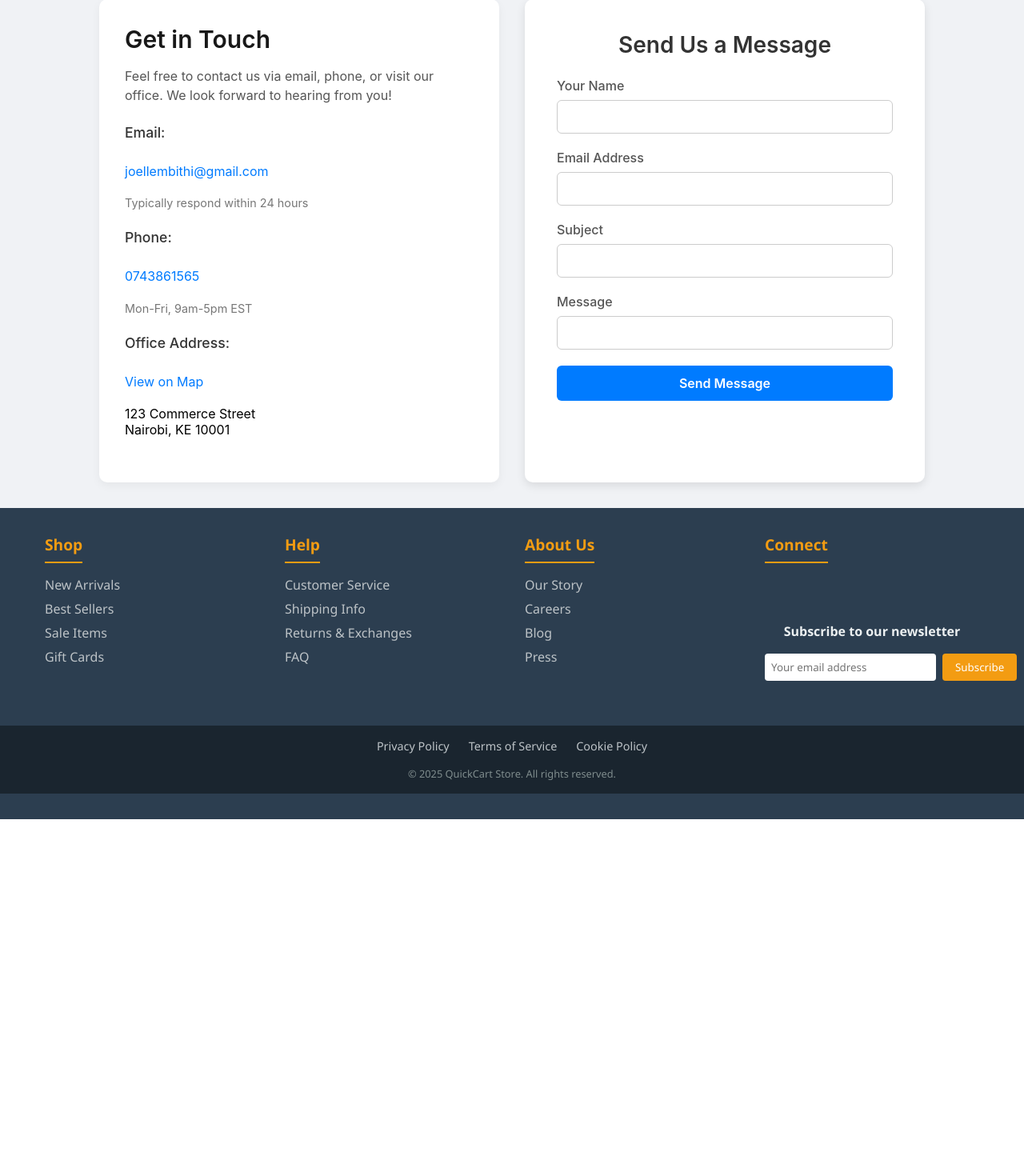
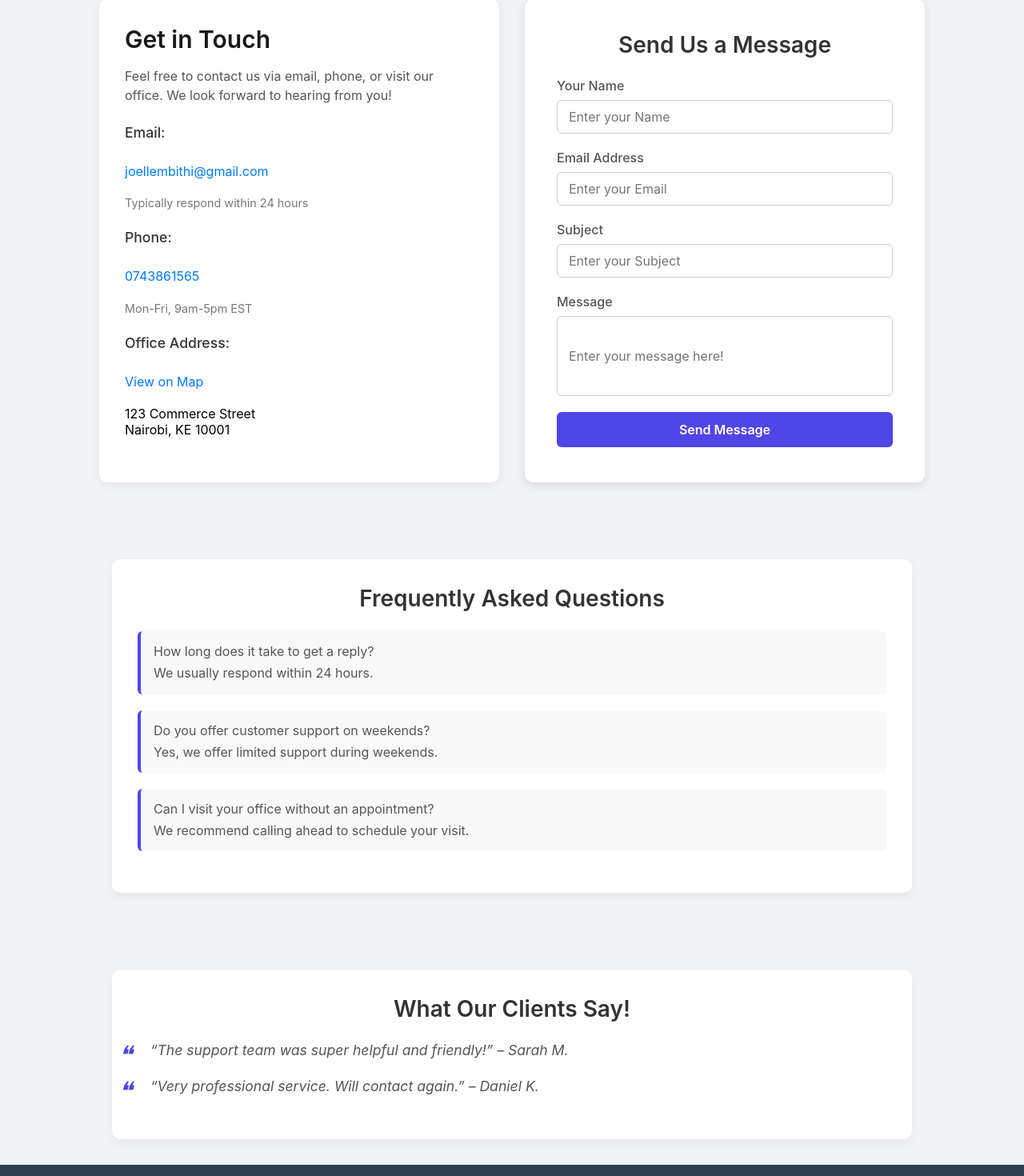
Before and after one commit to SmartMinds1/QuickCart, a React (Create React App) app in the folder client/: page /contact in a window 1280 px wide. Shown: the part 300-1770 px from the top of the page at 80% size. Before the commit the page ends 1324 px from the top, so only its background shows below. Built offline with nearby package versions, Linux system fonts and the light colour scheme.

Commit message:
Done with the contact page

```diff
--- a/client/src/pages/Contact/Contact.css
+++ b/client/src/pages/Contact/Contact.css
@@ -134,6 +134,16 @@ label {
   transition: border-color 0.3s ease;
 }
 
+.input-field-mes {
+  width: 100%;
+  height: 100px;
+  padding: 10px 14px;
+  margin-bottom: 1.25rem;
+  border: 1px solid #ccc;
+  border-radius: 6px;
+  font-size: 16px;
+  transition: border-color 0.3s ease;
+}
 .input-field:focus {
   border-color: #007bff;
   outline: none;
@@ -142,7 +152,8 @@ label {
 .send-button {
   width: 100%;
   padding: 12px;
-  background-color: #007bff;
+
+  background-color: #4f46e5;
   color: white;
   font-weight: 600;
   border: none;
@@ -153,8 +164,85 @@ label {
 }
 
 .send-button:hover {
-  background-color: #0056b3;
+  background-color: #4f46e5;
 }
+/* FAQ Section */
+.faq-section {
+  margin-top: 4rem;
+  background-color: #ffffff;
+  padding: 2rem;
+  border-radius: 10px;
+  max-width: 1000px;
+  width: 100%;
+  box-shadow: 0 4px 12px rgba(0, 0, 0, 0.05);
+}
+
+.faq-title {
+  font-size: 28px;
+  font-weight: 600;
+  color: #333;
+  margin-bottom: 1.5rem;
+  text-align: center;
+}
+
+.faq-list {
+  list-style-type: none;
+  padding: 0;
+  margin: 0;
+  color: #555;
+  font-size: 1rem;
+  line-height: 1.7;
+}
+
+.faq-list li {
+  margin-bottom: 1.25rem;
+  padding-left: 1rem;
+  border-left: 4px solid #4f46e5;
+  background-color: #f9f9f9;
+  padding: 0.75rem 1rem;
+  border-radius: 6px;
+}
+
+/* Testimonials Section */
+.testimonials-section {
+  margin-top: 4rem;
+  background-color: #ffffff;
+  padding: 2rem;
+  border-radius: 10px;
+  max-width: 1000px;
+  width: 100%;
+  box-shadow: 0 4px 12px rgba(0, 0, 0, 0.05);
+}
+
+.testimonials-title {
+  font-size: 28px;
+  font-weight: 600;
+  color: #333;
+  margin-bottom: 1.5rem;
+  text-align: center;
+
+
+}
+
+.testimonial {
+  font-style: italic;
+  font-size: 1.1rem;
+  color: #555;
+
+  padding-left: 1rem;
+  margin-bottom: 1.5rem;
+  position: relative;
+}
+
+.testimonial::before {
+  content: "❝";
+  font-size: 2rem;
+  color: #4f46e5;
+  position: absolute;
+  left: -1.5rem;
+  top: -0.2rem;
+}
+
 
 /* Responsive for smaller screens */
 @media screen and (max-width: 768px) {
--- a/client/src/pages/Contact/Contacts.jsx
+++ b/client/src/pages/Contact/Contacts.jsx
@@ -36,18 +36,46 @@ Nairobi, KE 10001</span>
   <h1 className="title">Send Us a Message</h1>
 
   <label>Your Name</label>
-  <input type="text" className="input-field" />
+  <input type="text" className="input-field" placeholder='Enter your Name' />
 
   <label>Email Address</label>
-  <input type="text" className="input-field" />
+  <input type="text" className="input-field" placeholder='Enter your Email' />
 
   <label>Subject</label>
-  <input type="text" className="input-field" />
+  <input type="text" className="input-field" placeholder='Enter your Subject' />
 
   <label>Message</label>
-  <input type="text" className="input-field" />
+  <input type="text" className="input-field-mes" placeholder='Enter your message here!' />
 
   <button className="send-button">Send Message</button>
+</div>
+
+<div className="faq-section">
+  <h2 className="faq-title"> Frequently Asked Questions</h2>
+  <ul className="faq-list">
+    <li>
+      <p className="faq-question">How long does it take to get a reply?</p>
+      <p className="faq-answer">We usually respond within 24 hours.</p>
+    </li>
+    <li>
+      <p className="faq-question">Do you offer customer support on weekends?</p>
+      <p className="faq-answer">Yes, we offer limited support during weekends.</p>
+    </li>
+    <li>
+      <p className="faq-question">Can I visit your office without an appointment?</p>
+      <p className="faq-answer">We recommend calling ahead to schedule your visit.</p>
+    </li>
+  </ul>
+</div>
+
+<div className="testimonials-section">
+  <h2 className="testimonials-title">What Our Clients Say!</h2>
+  <blockquote className="testimonial">
+    “The support team was super helpful and friendly!” – Sarah M.
+  </blockquote>
+  <blockquote className="testimonial">
+    “Very professional service. Will contact again.” – Daniel K.
+  </blockquote>
 </div>
 
       </div>
```
